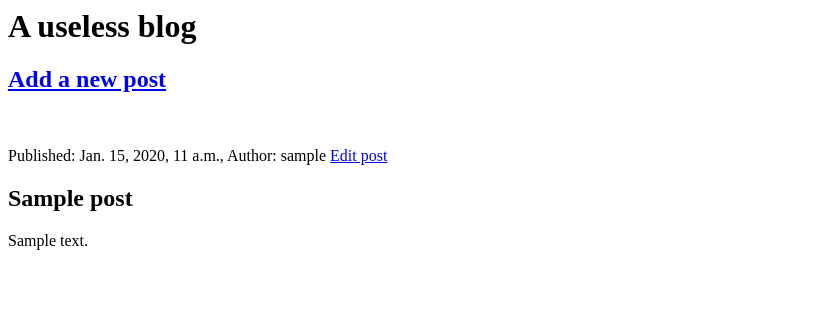
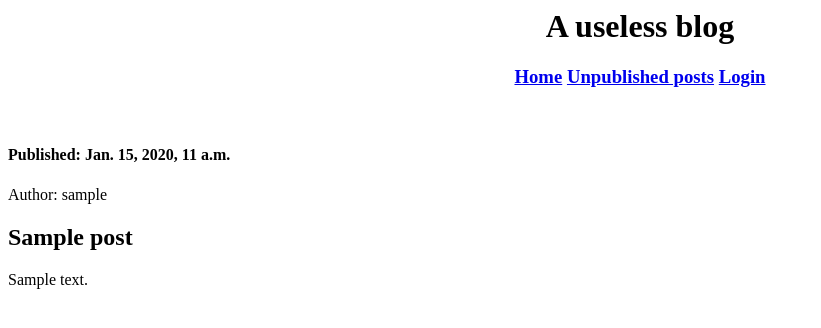
Before and after one commit to ferryale/my-first-blog, a Django app: page /post/1/ in a window 1280 px wide. Shown: the top 328 px of the page, without its empty margins (0-821 px from the left). Run offline with Django 3.2, Linux system fonts and the light colour scheme; tables that the repository leaves empty hold one stand-in row (values such as "Sample post").

Commit message:
Added security and login/logout options.

```diff
--- /dev/null
+++ b/blog/templates/blog/authorization_error.html
@@ -0,0 +1,5 @@
+{% extends 'blog/base.html' %}
+
+{% block content %}
+	<h3>You don't have the permission to perform this action.</h3>
+{% endblock %}
--- a/blog/templates/blog/base.html
+++ b/blog/templates/blog/base.html
@@ -4,8 +4,19 @@
 	</head>
 	<body>
 		<div>
-			<h1>A useless blog</h1>
-			<h2><a href = "{% url 'post_new' %}">Add a new post</a></h2>
+			<h1 align="center">A useless blog</h1>
+			<h3 align="center">
+				<a href = "{% url 'post_list' %}">Home</a>
+				<a href = "{% url 'post_draft_list' %}">Unpublished posts</a>
+				{% if user.is_authenticated %}
+				<a href = "{% url 'post_new' %}">Add a new post</a>
+				{% else %}
+				<a href = "{% url 'django.contrib.auth.views.login' %}">Login</a>
+				{% endif %}
+			</h3>
+			{% if user.is_authenticated %}
+		        <p align="right">Hello {{ user.username }} (<a href = "{% url 'django.contrib.auth.views.logout' %}">Logout</a>)</p>
+		        {% endif %}
 		</div>
 		{% block content %}
 		{% endblock %}
--- a/blog/templates/blog/post_detail.html
+++ b/blog/templates/blog/post_detail.html
@@ -3,7 +3,20 @@
 {% block content %}
 	<div>
 		<br />
-		<p>Published: {{ post.published_date }}, Author: {{ post.author }} <a class="btn btn default" href="{% url 'post_edit' 		  pk=post.pk %}">Edit post</a></p>
+		<h4>
+			{% if user.is_authenticated %}
+			<a class="btn btn default" href="{% url 'post_edit' pk=post.pk %}">Edit</a>
+			<a class="btn btn default" href="{% url 'post_remove' pk=post.pk %}">Remove</a>
+			{% endif %}
+			{% if post.published_date %}
+			<a>Published: {{ post.published_date }} </a>
+			{% else %}
+				{% if user.is_authenticated %}
+				<a class="btn btn-default" href="{% url 'post_publish' pk=post.pk %}">Publish</a></p>
+				{% endif %}
+			{% endif %}
+		</h4>
+		<p>Author: {{ post.author }} </p>
 		<h2>{{ post.title }}</h2>
 		<p>{{ post.text|linebreaks }}</p>
 	</div>
--- a/blog/templates/blog/post_list.html
+++ b/blog/templates/blog/post_list.html
@@ -5,7 +5,7 @@
 		<div>
 			<br />
 			<p>Published: {{ post.published_date }}, Author: {{ post.author }} </p>
-			<h2><a href = "{% url 'post_detail' pk=post.pk %}">{{ post.title }}</a></h2>
+			<h2><a href="{% url 'post_detail' pk=post.pk %}">{{ post.title }}</a></h2>
 			<p>{{ post.text|linebreaks }}</p>
 		</div>
 	{% endfor %}
--- a/blog/urls.py
+++ b/blog/urls.py
@@ -3,7 +3,11 @@ from . import views
 
 urlpatterns = [
 	url(r'^$', views.post_list, name = 'post_list'),
+	url(r'^drafts/$', views.post_draft_list, name = 'post_draft_list'),
 	url(r'^post/(?P<pk>\d+)/$', views.post_detail, name = 'post_detail'),
+	url(r'^authorization_error/$', views.authorization_error, name = 'authorization_error'),
 	url(r'^post/new$', views.post_new, name = 'post_new'),
 	url(r'^post/(?P<pk>\d+)/edit/$', views.post_edit, name = 'post_edit'),
+	url(r'^post/(?P<pk>\d+)/publish/$', views.post_publish, name = 'post_publish'),
+	url(r'^post/(?P<pk>\d+)/remove/$', views.post_remove, name = 'post_remove'),
 ]
--- a/blog/views.py
+++ b/blog/views.py
@@ -1,5 +1,6 @@
 from django.shortcuts import render, get_object_or_404, redirect
 from django.utils import timezone
+from django.contrib.auth.decorators import login_required
 from .models import Post
 from .forms import PostForm
 
@@ -9,33 +10,62 @@ def post_list(request):
 	posts = Post.objects.filter(published_date__lte = timezone.now()).order_by('published_date')
 	return render(request, 'blog/post_list.html', {'posts': posts})
 
+def post_draft_list(request):
+	posts = Post.objects.filter(published_date__isnull = True).order_by('created_date')
+	return render(request, 'blog/post_draft_list.html', {'posts': posts})
+
 def post_detail(request, pk):
 	post = get_object_or_404(Post, pk = pk)
 	return render(request, 'blog/post_detail.html',  {'post': post})
 
+def authorization_error(request):
+	return render(request, 'blog/authorization_error.html')
+
+@login_required
 def post_new(request):
 	if request.method == "POST":
 		form = PostForm(request.POST)
 		if form.is_valid():
 			post = form.save(commit = False)
 			post.author = request.user
-			post.published_date = timezone.now()
 			post.save()
 			return redirect('post_detail', pk = post.pk)
 	else:
 		form = PostForm()
 	return render(request, 'blog/post_edit.html', {'form': form})
 
+@login_required
 def post_edit(request, pk):
 	post = get_object_or_404(Post, pk = pk)
-	if request.method == "POST":
-		form = PostForm(request.POST, instance = post)
-		if form.is_valid():
-			post = form.save(commit = False)
-			post.author = request.user
-			post.published_date = timezone.now()
-			post.save()
-			return redirect('post_detail', pk = post.pk)
+	if(post.author == request.user):
+		if request.method == "POST":
+			form = PostForm(request.POST, instance = post)
+			if form.is_valid():
+				post = form.save(commit = False)
+				post.author = request.user
+				post.published_date = timezone.now()
+				post.save()
+				return redirect('post_detail', pk = post.pk)
+		else:
+			form = PostForm(instance = post)
 	else:
-		form = PostForm(instance = post)
+		return redirect('authorization_error')
 	return render(request, 'blog/post_edit.html', {'form': form})
+
+@login_required
+def post_publish(request, pk):
+	post = get_object_or_404(Post, pk = pk)
+	if(post.author == request.user):
+		post.publish()
+	else:
+		return redirect('authorization_error')
+	return redirect('blog.views.post_list')
+
+@login_required
+def post_remove(request, pk):
+	post = get_object_or_404(Post, pk = pk)
+	if(post.author == request.user):
+		post.delete()
+	else:
+		return redirect('authorization_error')
+	return redirect('blog.views.post_list')
--- a/mysite/settings.py
+++ b/mysite/settings.py
@@ -121,3 +121,5 @@ USE_TZ = True
 
 STATIC_URL = '/static/'
 STATIC_ROOT = os.path.join(BASE_DIR, 'static')
+# Login
+LOGIN_REDIRECT_URL = '/'
--- a/mysite/urls.py
+++ b/mysite/urls.py
@@ -13,10 +13,14 @@ Including another URLconf
     1. Import the include() function: from django.conf.urls import url, include
     2. Add a URL to urlpatterns:  url(r'^blog/', include('blog.urls'))
 """
-from django.conf.urls import include, url
+from django.conf.urls import patterns, include, url
+
 from django.contrib import admin
+admin.autodiscover()
 
-urlpatterns = [
+urlpatterns = patterns('',
     url(r'^admin/', admin.site.urls),
-    url(r'', include('blog.urls'))
-]
+    url(r'^accounts/login/$', 'django.contrib.auth.views.login'),
+    url(r'^accounts/logout/$', 'django.contrib.auth.views.logout',{'next_page' : '/'}),
+    url(r'', include('blog.urls')),
+)
```
Also changed, not shown: blog/templates/blog/post_draft_list.html (added, +12 -0 lines), blog/templates/registration/login.html (added, +26 -0 lines).
